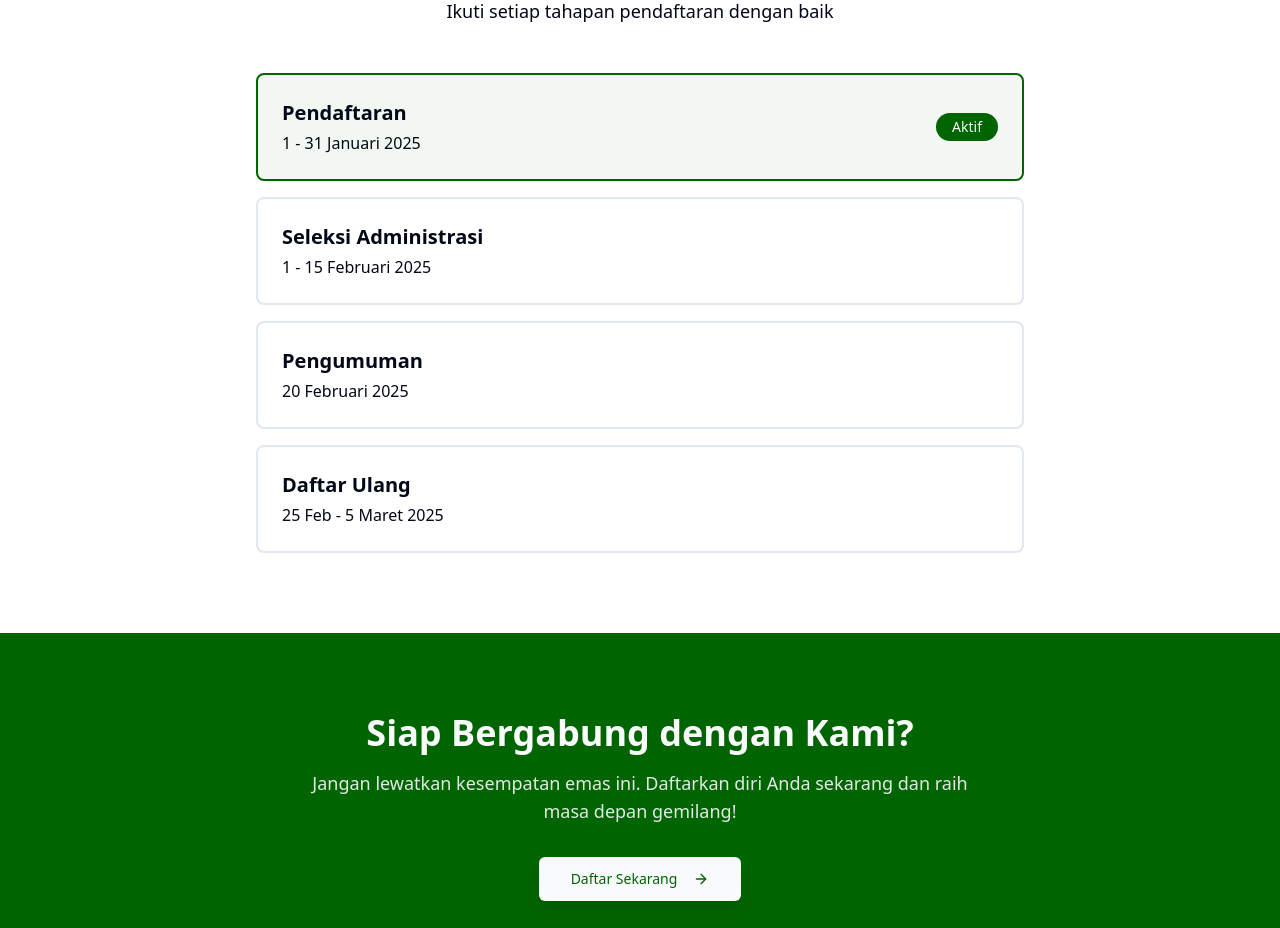
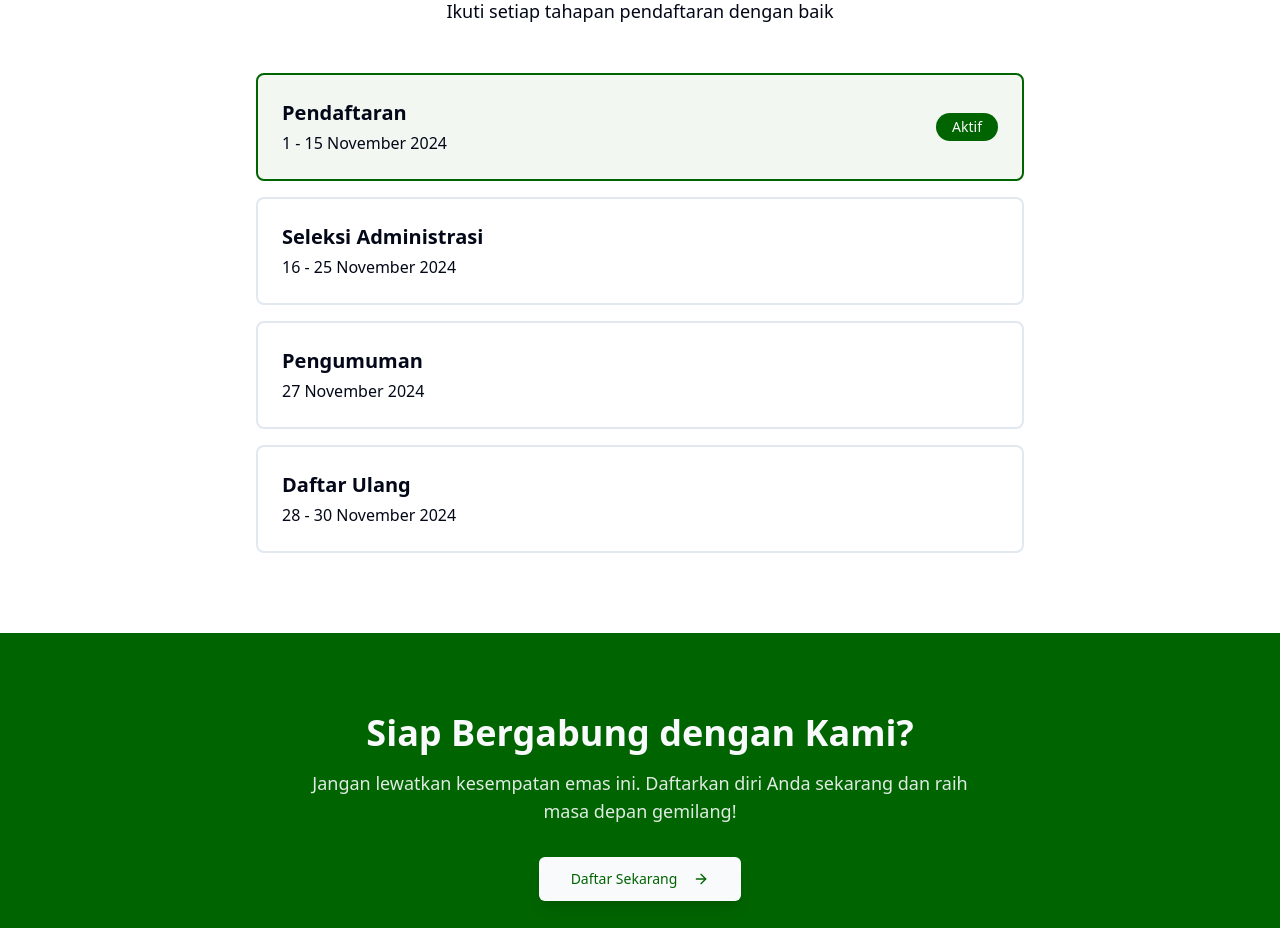
Before and after one commit to GPadaka19/ppdbmtsn1wk-react, a React (Vite) app: page / in a window 1280 px wide. Shown: the part 1460-2388 px from the top of the page. Built offline with nearby package versions, Linux system fonts and the light colour scheme; the HTML template or start-up script is replaced by a standard one.

Commit message:
fix: Update registration dates and related information across multiple pages for the 2024 admissions cycle

```diff
--- a/src/pages/Index.tsx
+++ b/src/pages/Index.tsx
@@ -14,10 +14,10 @@ const Index = () => {
   ];
 
   const timeline = [
-    { phase: 'Pendaftaran', date: '1 - 31 Januari 2025', status: 'active' },
-    { phase: 'Seleksi Administrasi', date: '1 - 15 Februari 2025', status: 'upcoming' },
-    { phase: 'Pengumuman', date: '20 Februari 2025', status: 'upcoming' },
-    { phase: 'Daftar Ulang', date: '25 Feb - 5 Maret 2025', status: 'upcoming' },
+    { phase: 'Pendaftaran', date: '1 - 15 November 2024', status: 'active' },
+    { phase: 'Seleksi Administrasi', date: '16 - 25 November 2024', status: 'upcoming' },
+    { phase: 'Pengumuman', date: '27 November 2024', status: 'upcoming' },
+    { phase: 'Daftar Ulang', date: '28 - 30 November 2024', status: 'upcoming' },
   ];
 
   const features = [
--- a/src/pages/Informasi.tsx
+++ b/src/pages/Informasi.tsx
@@ -51,10 +51,10 @@ const Informasi = () => {
   ];
 
   const jadwal = [
-    { kegiatan: 'Pendaftaran Online', waktu: '1 - 31 Januari 2025' },
-    { kegiatan: 'Verifikasi Berkas', waktu: '1 - 15 Februari 2025' },
-    { kegiatan: 'Pengumuman Hasil Seleksi', waktu: '20 Februari 2025' },
-    { kegiatan: 'Daftar Ulang', waktu: '25 Februari - 5 Maret 2025' },
+    { kegiatan: 'Pendaftaran Online', waktu: '1 - 15 November 2024' },
+    { kegiatan: 'Verifikasi Berkas', waktu: '16 - 25 November 2024' },
+    { kegiatan: 'Pengumuman Hasil Seleksi', waktu: '27 November 2024' },
+    { kegiatan: 'Daftar Ulang', waktu: '28 - 30 November 2024' },
     { kegiatan: 'MPLS (Masa Pengenalan Lingkungan Sekolah)', waktu: '8 - 10 Juli 2025' },
   ];
 
--- a/src/pages/Kontak.tsx
+++ b/src/pages/Kontak.tsx
@@ -157,7 +157,7 @@ const Kontak = () => {
                     Kapan batas akhir pendaftaran?
                   </h3>
                   <p className="text-foreground">
-                    Pendaftaran ditutup pada tanggal 31 Januari 2025 pukul 23:59 WIB.
+                    Pendaftaran ditutup pada tanggal 15 November 2024 pukul 23:59 WIB.
                   </p>
                 </CardContent>
               </Card>
--- a/src/pages/Pengumuman.tsx
+++ b/src/pages/Pengumuman.tsx
@@ -15,10 +15,10 @@ const Pengumuman = () => {
     {
       id: 1,
       title: 'Pembukaan PPDB Tahun Pelajaran 2025/2026',
-      date: '2025-01-01T08:00:00',
+      date: '2024-11-01T08:00:00',
       category: 'Penting',
       content:
-        'Pendaftaran Peserta Didik Baru (PPDB) MTsN 1 Way Kanan Tahun Pelajaran 2025/2026 dibuka mulai tanggal 1 Januari 2025. Calon siswa dapat mendaftar secara online melalui website ini. Kuota yang tersedia sebanyak 250 siswa.',
+        'Pendaftaran Peserta Didik Baru (PPDB) MTsN 1 Way Kanan Tahun Pelajaran 2025/2026 dibuka mulai tanggal 1 November 2024. Calon siswa dapat mendaftar secara online melalui website ini. Kuota yang tersedia sebanyak 250 siswa.',
     },
     {
       id: 2,
```
